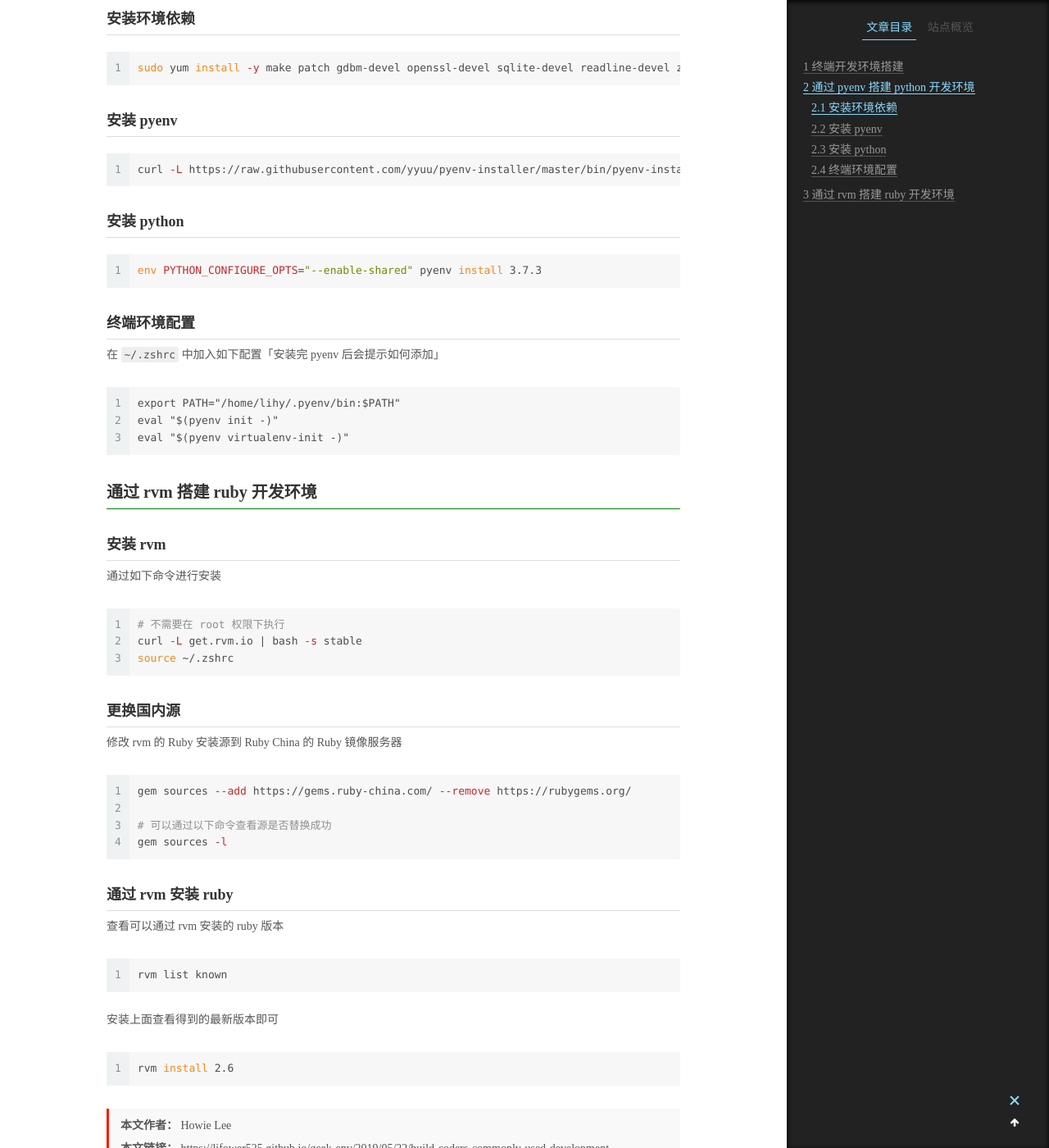
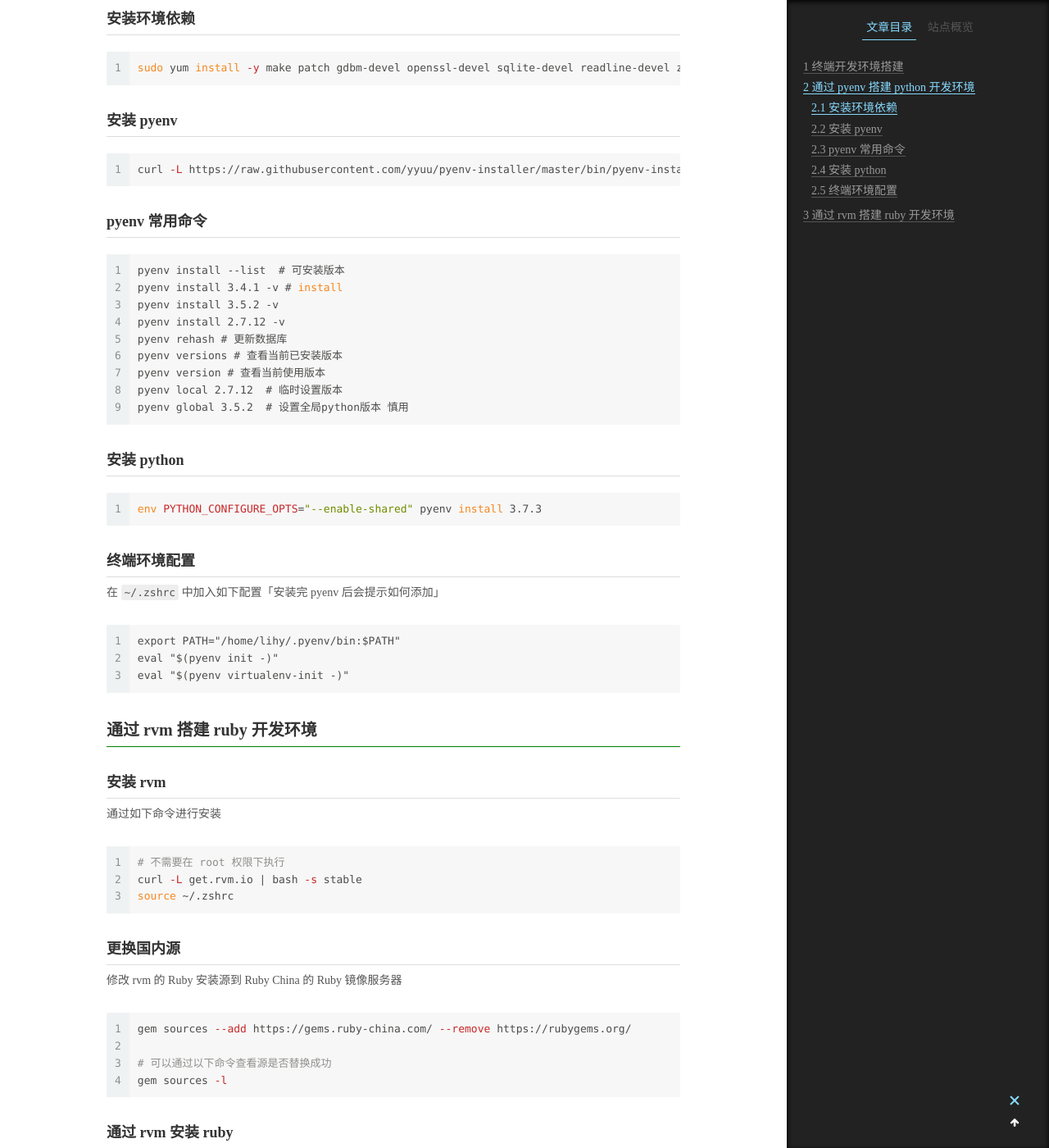
Before and after one commit to lifower525/lifower525.github.io, a Jekyll site: the page built from _posts/geek-env/2019-05-22-build-coders-commonly-used-development-environment.md, in a window 1280 px wide and 1400 px high, scrolled down 1812 px. Shown: the whole window at 82% size. Built offline with Jekyll 4.4.1, drawn with Linux system fonts in a browser that asks for light colours.

Commit message:
Update blog
Signed-off-by: Howie Lee <lifower525@gmail.com>

````diff
--- a/_posts/geek-env/2019-05-22-build-coders-commonly-used-development-environment.md
+++ b/_posts/geek-env/2019-05-22-build-coders-commonly-used-development-environment.md
@@ -82,6 +82,20 @@ sudo yum install -y make patch gdbm-devel openssl-devel sqlite-devel readlin
 curl -L https://raw.githubusercontent.com/yyuu/pyenv-installer/master/bin/pyenv-installer | bash
 ```
 
+### pyenv 常用命令
+
+```shell
+pyenv install --list  # 可安装版本
+pyenv install 3.4.1 -v # install
+pyenv install 3.5.2 -v
+pyenv install 2.7.12 -v
+pyenv rehash # 更新数据库
+pyenv versions # 查看当前已安装版本
+pyenv version # 查看当前使用版本
+pyenv local 2.7.12  # 临时设置版本
+pyenv global 3.5.2  # 设置全局python版本 慎用
+```
+
 ### 安装 python
 
 ```shell
````
